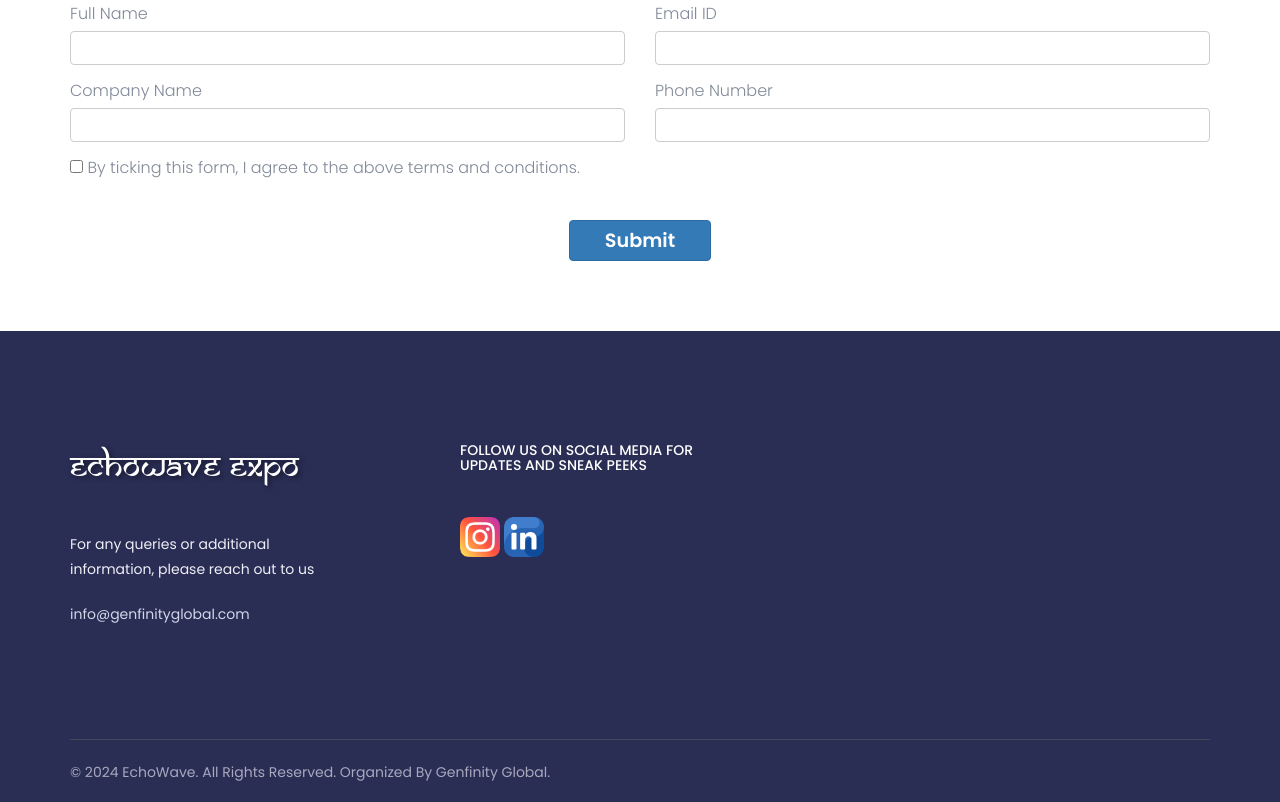
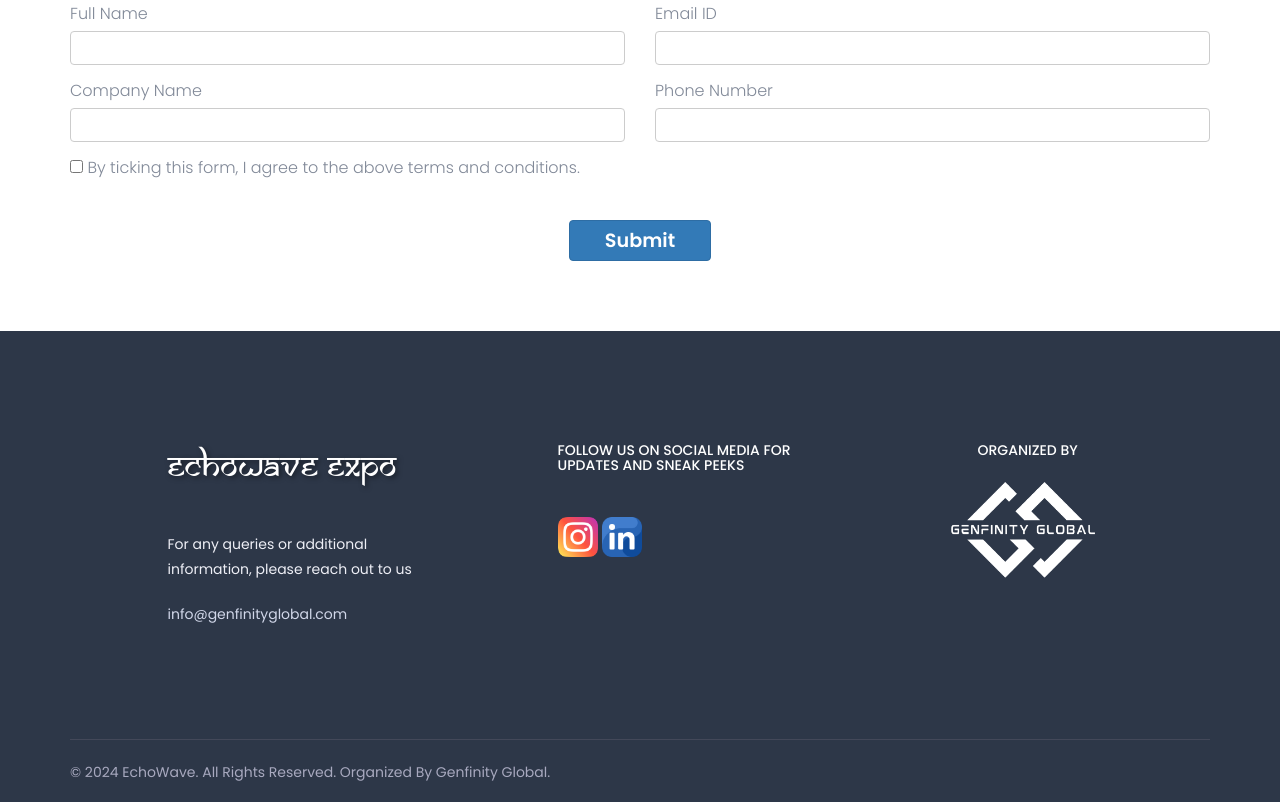
Before and after one commit to AmalRoy212/ewe-bengaluru, a plain HTML site: page delegate.html in a window 1280 px wide. Shown: the part 857-1659 px from the top of the page. Drawn offline with nearby package versions, Linux system fonts and the light colour scheme; no server answers; files whose address does not match are found by name; a web font is replaced by a local one.

Commit message:
new changes

```diff
--- a/delegate.html
+++ b/delegate.html
@@ -885,14 +885,20 @@
     </section>
 
     <!--contact start-->
-    <footer id="contact" class="contact">
+    <footer id="contact" class="contact" style="background-color:  #2d3748 !important;">
       <div class="container">
         <div class="footer-top">
           <div class="row">
+            <div class="col-md-1"></div>
             <div class="col-md-3 col-sm-6">
               <div class="single-footer-widget">
                 <div class="">
-                  <a class="sanskrit" style="font-size: 34px !important;" href="index.html">ECHOWAVE EXPO</a>
+                  <a
+                    class="sanskrit"
+                    style="font-size: 34px !important"
+                    href="index.html"
+                    >ECHOWAVE EXPO</a
+                  >
                 </div>
                 <p>
                   For any queries or additional information, please reach out to
@@ -963,6 +969,24 @@
                 /></a>
               </div>
             </div>
+            <div class="col-md-offset-1 col-md-3 col-sm-6">
+              <div class="single-footer-widget">
+                <h2 style="margin-left: 3rem">Organized By</h2>
+                <img
+                  src="./assets/images/logo/logo.png"
+                  alt="logo"
+                  style="
+                    width: 150px;
+                    height: 150px;
+                    object-fit: contain;
+                    margin-top: -5rem;
+                  "
+                />
+                <!-- <div class="footer-newsletter">
+                  <p>Subscribe to get latest news update and informations</p>
+                </div> -->
+              </div>
+            </div>
             <!-- <div class="col-md-offset-1 col-md-3 col-sm-6">
               <div class="single-footer-widget">
                 <h2>news letter</h2>
@@ -994,6 +1018,15 @@
               </p>
               <!--/p-->
             </div>
+            <!-- <div class="col-sm-6">
+              <div class="footer-social">
+                <a href="#"><i class="fa fa-facebook"></i></a>
+                <a href="#"><i class="fa fa-instagram"></i></a>
+                <a href="#"><i class="fa fa-linkedin"></i></a>
+                <a href="#"><i class="fa fa-pinterest-p"></i></a>
+                <a href="#"><i class="fa fa-behance"></i></a>
+              </div>
+            </div> -->
           </div>
         </div>
         <!--/.footer-copyright-->
@@ -1017,6 +1050,7 @@
     </footer>
     <!--/.contact-->
     <!--contact end-->
+
 
     <script>
       function fetchDataAndSort() {
```
Also changed, not shown: index.html (+1 -1 lines), sponsor.html (+35 -2 lines).
